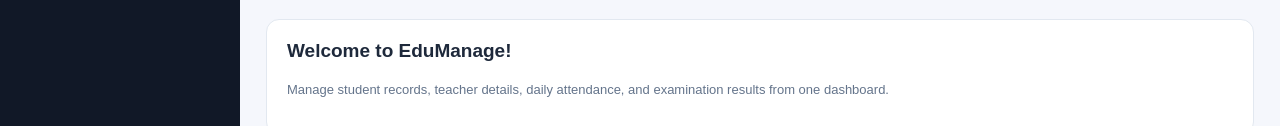
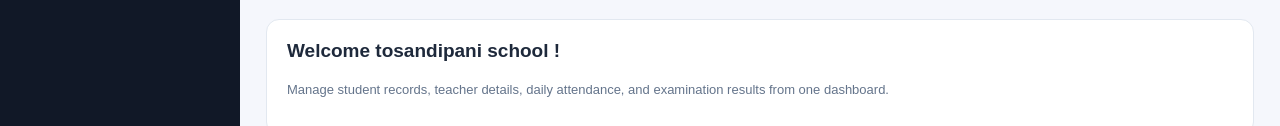
Before and after one commit to roshaninayak7999/School-Management-System, a plain HTML site: page index.html in a window 1280 px wide. Shown: the part 494-620 px from the top of the page. Drawn offline with Linux system fonts and the light colour scheme.

Commit message:
Update index.html

```diff
--- a/index.html
+++ b/index.html
@@ -359,7 +359,7 @@
       </div>
 
       <div class="panel">
-        <h2>Welcome to EduManage!</h2>
+        <h2>Welcome tosandipani school !</h2>
         <p class="notice">
           Manage student records, teacher details, daily attendance,
           and examination results from one dashboard.
```
